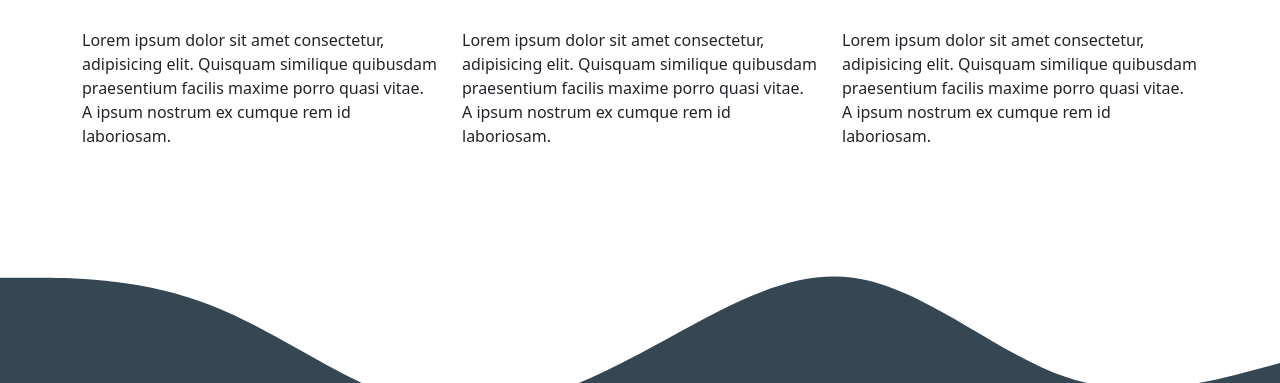
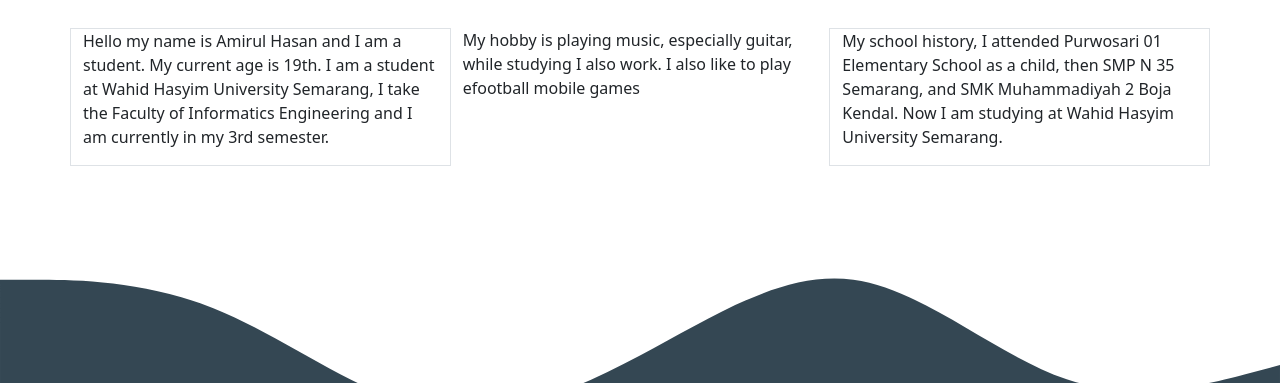
Before and after one commit to hasanamirul/hasanamirul.github.io, a plain HTML site: page index.html in a window 1280 px wide. Shown: the part 717-1100 px from the top of the page. Drawn offline with nearby package versions, Linux system fonts and the light colour scheme.

Commit message:
Update index.html

```diff
--- a/index.html
+++ b/index.html
@@ -72,14 +72,14 @@
               </div>
             </div>
             <div class="row">
-              <div class="col-md">
-                <p>Lorem ipsum dolor sit amet consectetur, adipisicing elit. Quisquam similique quibusdam praesentium facilis maxime porro quasi vitae. A ipsum nostrum ex cumque rem id laboriosam.</p>
+              <div class="col-md border">
+               <p>Hello my name is Amirul Hasan and I am a student. My current age is 19th. I am a student at Wahid Hasyim University Semarang, I take the Faculty of Informatics Engineering and I am currently in my 3rd semester.</p>
               </div>
               <div class="col-md">
-                <p>Lorem ipsum dolor sit amet consectetur, adipisicing elit. Quisquam similique quibusdam praesentium facilis maxime porro quasi vitae. A ipsum nostrum ex cumque rem id laboriosam.</p>
+                <p>My hobby is playing music, especially guitar, while studying I also work. I also like to play efootball mobile games</p>
               </div>
-              <div class="col-md">
-                <p>Lorem ipsum dolor sit amet consectetur, adipisicing elit. Quisquam similique quibusdam praesentium facilis maxime porro quasi vitae. A ipsum nostrum ex cumque rem id laboriosam.</p>
+              <div class="col-md border">
+                <p>My school history, I attended Purwosari 01 Elementary School as a child, then SMP N 35 Semarang, and SMK Muhammadiyah 2 Boja Kendal. Now I am studying at Wahid Hasyim University Semarang.</p>
               </div>
             </div>
           </div>
```
